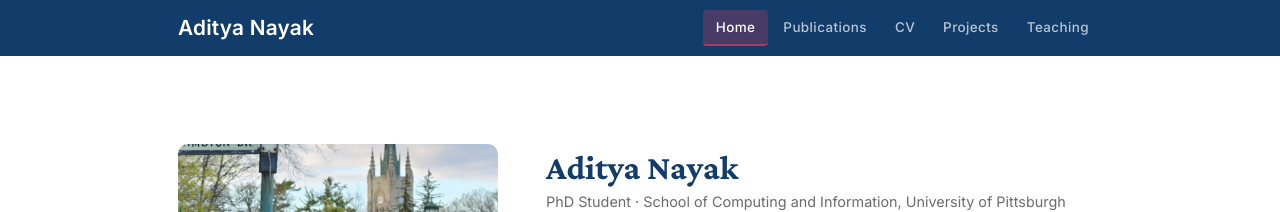
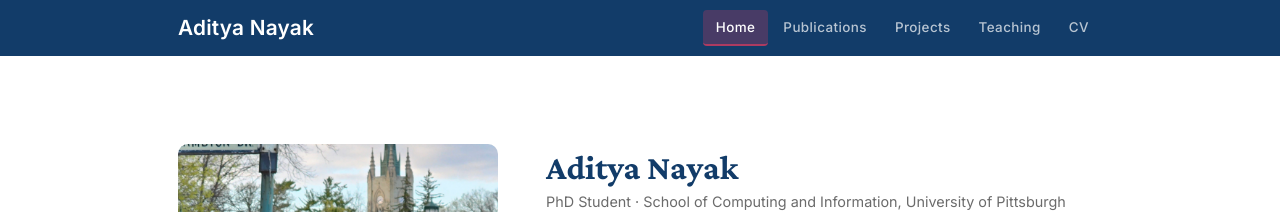
Before and after one commit to adityanayak-info/adityanayak-info.github.io, a Jekyll site: the page built from index.md, in a window 1280 px wide. Shown: the top 212 px of the page. Built offline with Jekyll 4.4.1, drawn with Linux system fonts in a browser that asks for light colours.

Commit message:
Update default.html

```diff
--- a/_layouts/default.html
+++ b/_layouts/default.html
@@ -55,14 +55,15 @@
         <a href="{{ '/publications/' | relative_url }}"
           {% if page.url contains '/publications' %}class="active"{% endif %}>Publications</a>
 
-        <a href="{{ '/cv/' | relative_url }}"
-          {% if page.url contains '/cv' %}class="active"{% endif %}>CV</a>
-
         <a href="{{ '/projects/' | relative_url }}"
           {% if page.url contains '/projects' %}class="active"{% endif %}>Projects</a>
 
         <a href="{{ '/teaching/' | relative_url }}"
           {% if page.url contains '/teaching' %}class="active"{% endif %}>Teaching</a>
+
+        <a href="{{ '/cv/' | relative_url }}"
+          {% if page.url contains '/cv' %}class="active"{% endif %}>CV</a>
+
       </nav>
 
     </div>
```
